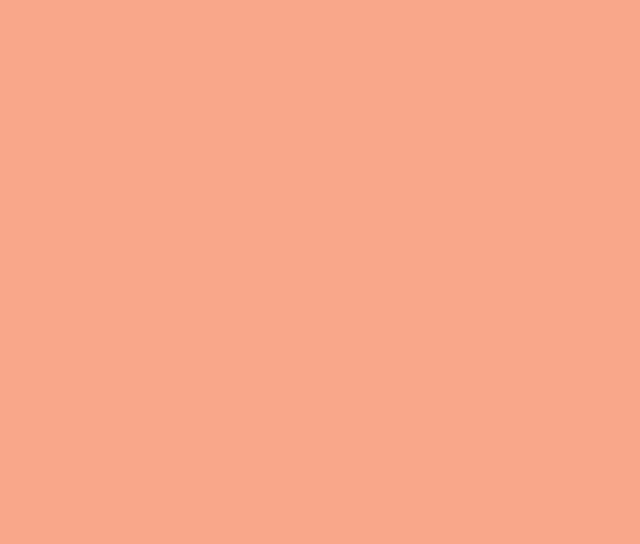
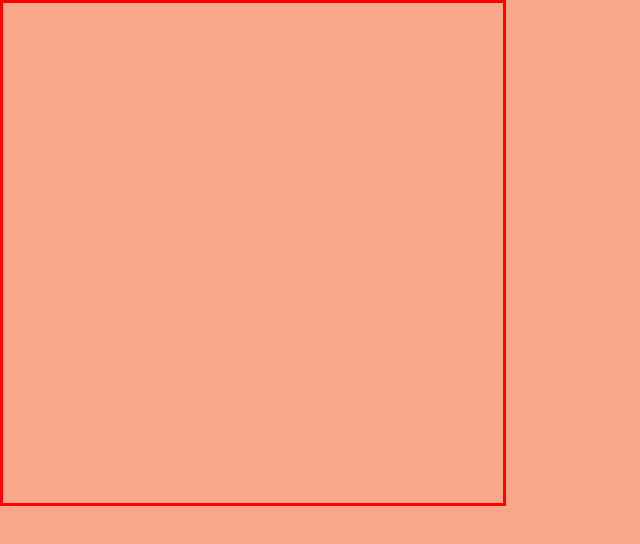
Before and after one commit to Kim-DaHam/CSS-Pull-String-Puppet, a React (Create React App) app in the folder react-app/: page / in a window 1280 px wide. Shown: the top 544 px of the page, without its empty margins (0-640 px from the left). Built offline with nearby package versions, Linux system fonts and the light colour scheme.

Commit message:
feat/styled-component 설치 및 Canvas 컴포넌트 생성

```diff
--- a/react-app/package.json
+++ b/react-app/package.json
@@ -9,6 +9,7 @@
     "react": "^18.2.0",
     "react-dom": "^18.2.0",
     "react-scripts": "5.0.1",
+    "styled-components": "^6.0.0-rc.1",
     "web-vitals": "^2.1.4"
   },
   "scripts": {
--- a/react-app/src/App.js
+++ b/react-app/src/App.js
@@ -1,9 +1,26 @@
+import { useRef, useState, useEffect } from 'react';
+import styled from "styled-components"
 import './App.css';
 
+const Canvas = styled.canvas`
+  width: 500px;
+  height: 500px;
+  border: solid red;
+`;
+
 function App() {
+  const canvas = useRef(null);
+  const [ctx, setCtx] = useState();
+
+  useEffect(() => {
+    const context = canvas.current.getContext('2d');
+    setCtx(context);
+  });
+
+
   return (
     <div className="App">
-
+      <Canvas ref={canvas}></Canvas>
     </div>
   );
 }
```
Also changed, not shown: 1 other file (tests, documents, lock files or other folders).
